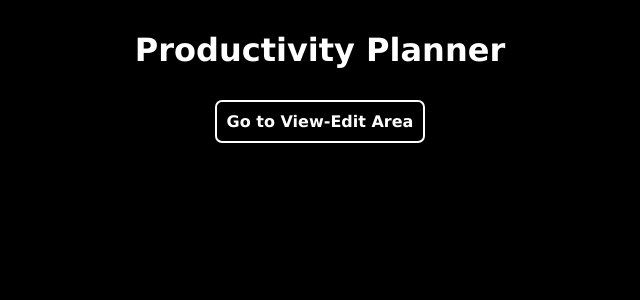
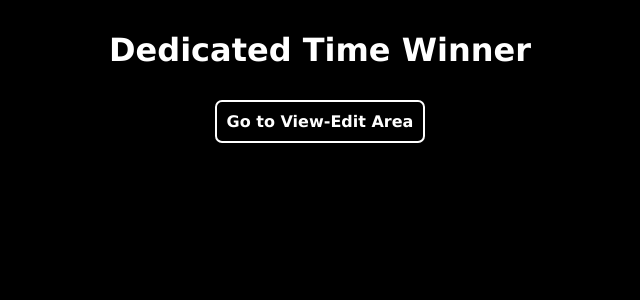
Before and after one commit to crocodication/dedicated-time-winner, a React (Create React App) app: page / in a window 1280 px wide. Shown: the top 300 px of the page, without its empty margins (320-960 px from the left). Built offline with nearby package versions, Linux system fonts and the light colour scheme.

Commit message:
change title to 'Dedicated Time Winner'

```diff
--- a/src/screens/Home.js
+++ b/src/screens/Home.js
@@ -52,7 +52,7 @@ export default class extends React.Component {
 							opacity: mode === 'Main' && index !== null ? FADE_OPACITY : 1
 						}}
 					>
-						Productivity Planner
+						Dedicated Time Winner
 					</h1>
 				</div>
 
```
